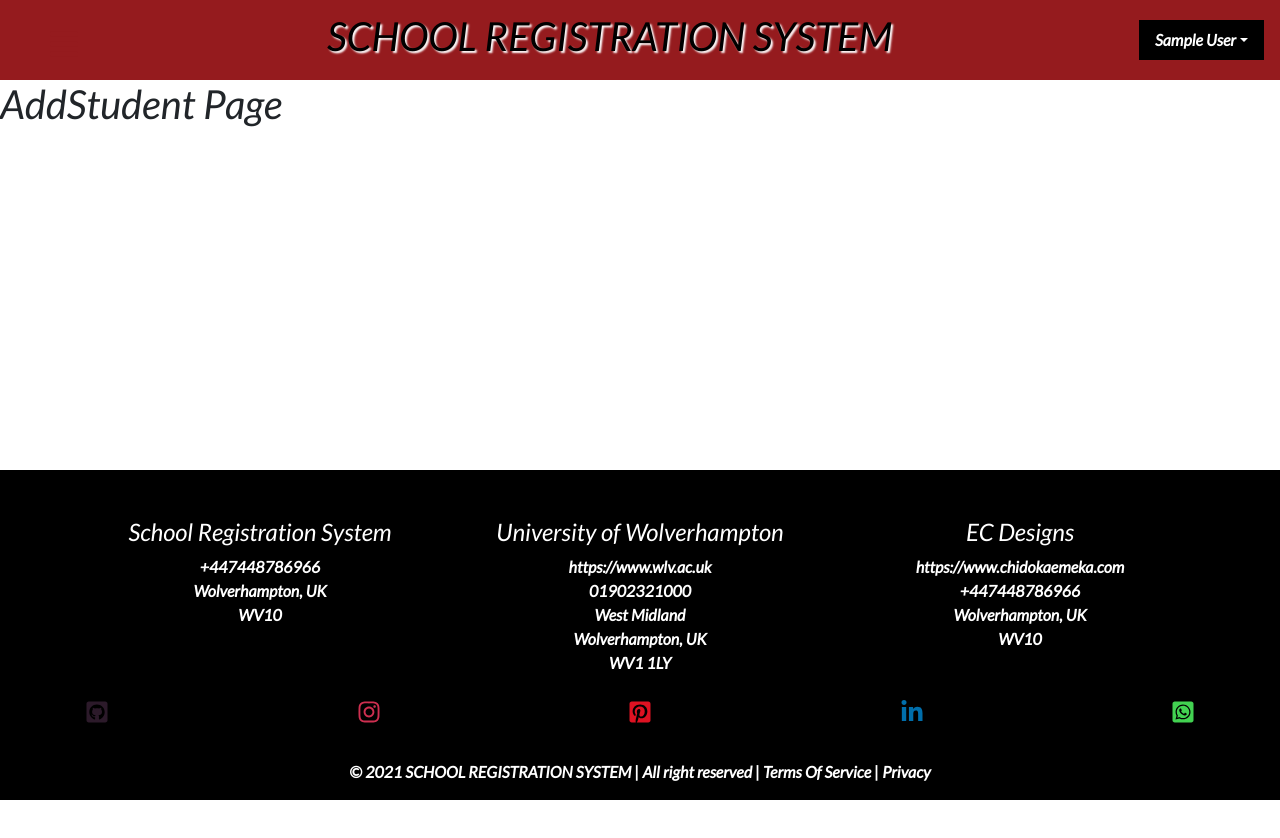
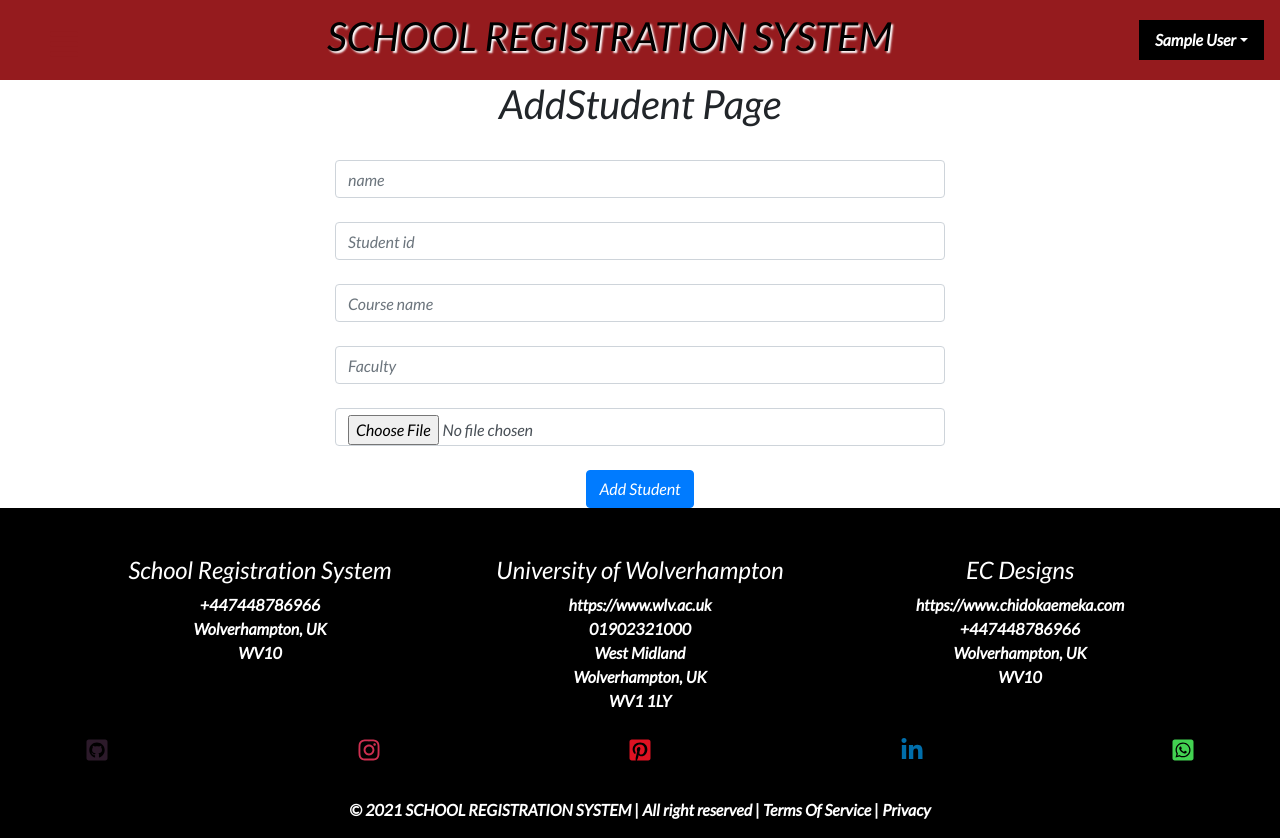
Before and after one commit to Emzzy123/React-_school_registration_system, a React (Create React App) app: page /add in a window 1280 px wide. Before the commit the page ends 800 px from the top, so only its background shows below. Built offline with nearby package versions, Linux system fonts and the light colour scheme; sample sign-in values are in the browser's storage.

Commit message:
adding Addstudent page

```diff
--- a/src/Components/AddStudent.js
+++ b/src/Components/AddStudent.js
@@ -1,12 +1,80 @@
 import Navbar from "./Navbar";
+import { useState } from "react";
 
-const AddStudent = () => {
+function AddStudent() {
+  const [name, setName] = useState("");
+  const [student_id, setStudent_id] = useState("");
+  const [course_name, setCourse_name] = useState("");
+  const [file, setFile] = useState("");
+  const [faculty, setFaculty] = useState("");
+
+  async function addStudent() {
+    console.warn(name, student_id, course_name, file, faculty);
+    const formData = new FormData();
+    formData.append("name", name);
+    formData.append("student_id", student_id);
+    formData.append("course_name", course_name);
+    formData.append("faculty", faculty);
+    formData.append("file", file);
+
+    let result = await fetch("http://127.0.0.1:8000/api/addstudent", {
+      method: "POST",
+      body: formData,
+    });
+    alert("Data saved  successfully!!!");
+  }
+
   return (
     <div>
       <Navbar />
-      <h1>AddStudent Page</h1>
+      <div className="col-sm-6 offset-sm-3">
+        <center>
+          <h1>AddStudent Page</h1>
+        </center>
+        <br />
+        <input
+          type="text"
+          onChange={(e) => setName(e.target.value)}
+          className="form-control"
+          placeholder="name"
+        />
+        <br />
+        <input
+          type="text"
+          onChange={(e) => setStudent_id(e.target.value)}
+          className="form-control"
+          placeholder="Student id"
+        />
+        <br />
+        <input
+          type="text"
+          onChange={(e) => setCourse_name(e.target.value)}
+          className="form-control"
+          placeholder="Course name"
+        />
+        <br />
+        <input
+          type="text"
+          onChange={(e) => setFaculty(e.target.value)}
+          className="form-control"
+          placeholder="Faculty"
+        />
+        <br />
+        <input
+          type="file"
+          onChange={(e) => setFile(e.target.files[0])}
+          className="form-control"
+          placeholder="File"
+        />
+        <br />
+        <center>
+          <button onClick={addStudent} className="btn btn-primary">
+            Add Student
+          </button>
+        </center>
+      </div>
     </div>
   );
-};
+}
 
 export default AddStudent;
```
